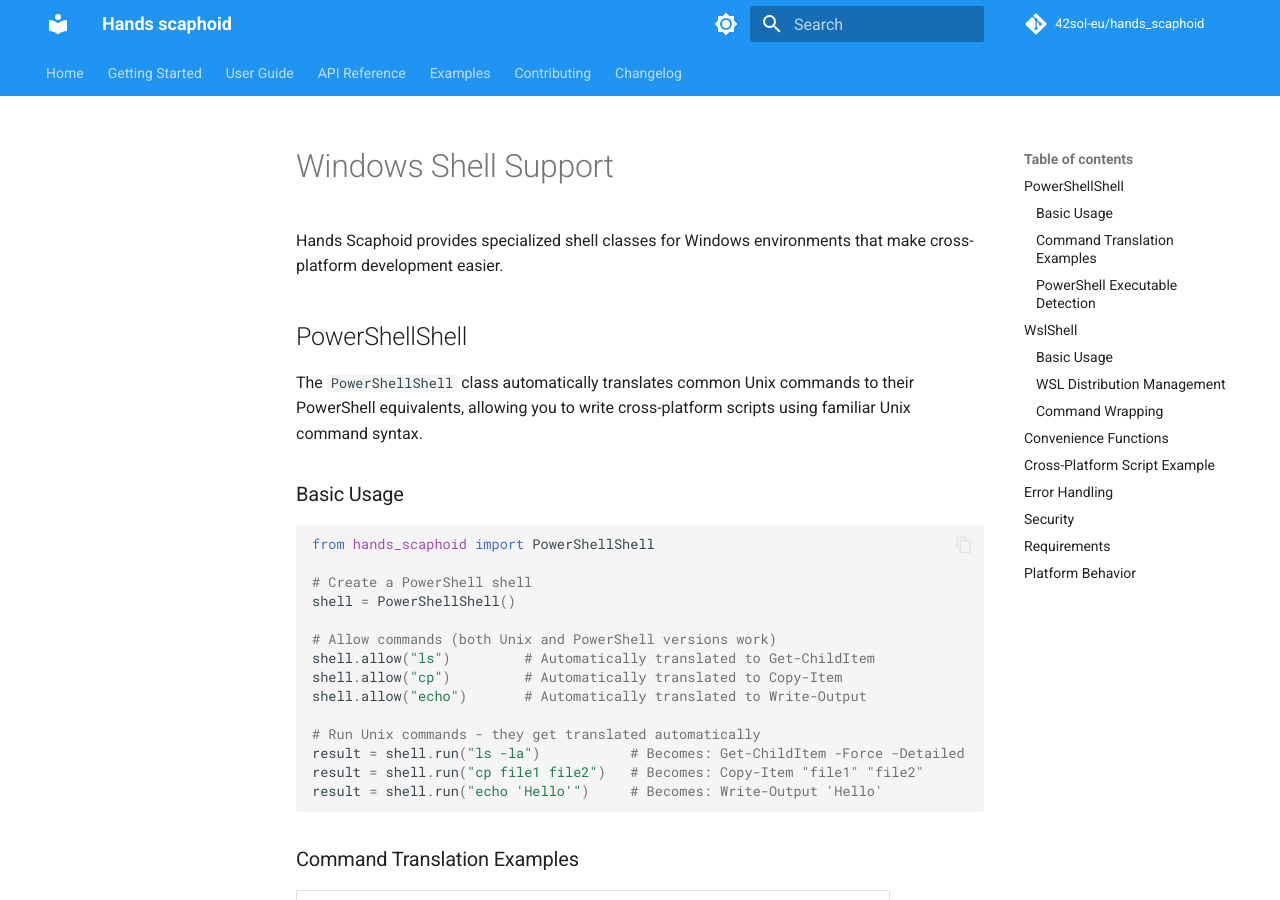
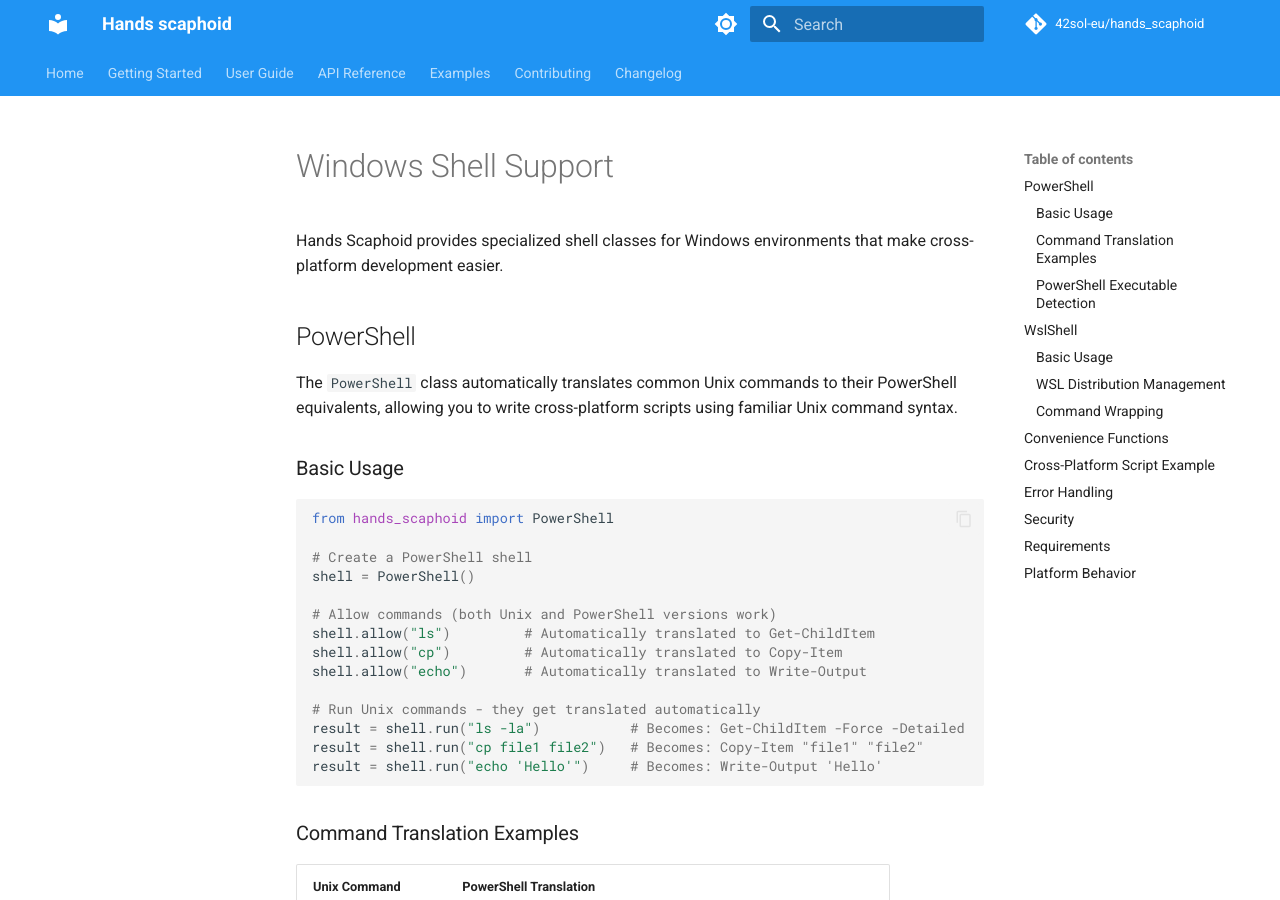
Before and after one commit to 42sol-eu/hands_scaphoid, an MkDocs documentation site: the page built from docs/windows-shells.md, in a window 1280 px wide and 900 px high. Built offline with MkDocs 1.6.1 and Material for MkDocs 9.7.7, drawn with Linux system fonts in a browser that asks for light colours; comment, search, counter and statistics services are not loaded; the version menu is left out; some of the changed text lies outside the part shown.

````diff
--- a/docs/windows-shells.md
+++ b/docs/windows-shells.md
@@ -2,17 +2,17 @@
 
 Hands Scaphoid provides specialized shell classes for Windows environments that make cross-platform development easier.
 
-## PowerShellShell
+## PowerShell
 
-The `PowerShellShell` class automatically translates common Unix commands to their PowerShell equivalents, allowing you to write cross-platform scripts using familiar Unix command syntax.
+The `PowerShell` class automatically translates common Unix commands to their PowerShell equivalents, allowing you to write cross-platform scripts using familiar Unix command syntax.
 
 ### Basic Usage
 
 ```python
-from hands_scaphoid import PowerShellShell
+from hands_scaphoid import PowerShell
 
 # Create a PowerShell shell
-shell = PowerShellShell()
+shell = PowerShell()
 
 # Allow commands (both Unix and PowerShell versions work)
 shell.allow("ls")         # Automatically translated to Get-ChildItem
@@ -115,13 +115,13 @@ distributions = get_available_wsl_distributions()
 
 ```python
 import platform
-from hands_scaphoid import Shell, PowerShellShell, WslShell
+from hands_scaphoid import Shell, PowerShell, WslShell
 
 def cross_platform_example():
     # Choose shell based on platform and requirements
     if platform.system() == "Windows":
         # Option 1: Use PowerShell for Windows compatibility
-        shell = PowerShellShell()
+        shell = PowerShell()
 
         # Option 2: Use WSL for Linux compatibility
         # shell = WslShell()
@@ -153,7 +153,7 @@ try:
 except RuntimeError as e:
     print(f"WSL not available: {e}")
     # Fallback to PowerShell or regular shell
-    shell = PowerShellShell()
+    shell = PowerShell()
     shell.allow("ls")
     result = shell.run("ls")
 ```
@@ -167,7 +167,7 @@ Both Windows shell classes inherit the same security model as the base `Shell` c
 
 ## Requirements
 
-- **PowerShellShell**: Works on any Windows system with PowerShell installed
+- **PowerShell**: Works on any Windows system with PowerShell installed
 - **WslShell**: Requires Windows Subsystem for Linux (WSL) to be installed and configured
 
 ## Platform Behavior
--- a/src/hands_scaphoid/__init__.py
+++ b/src/hands_scaphoid/__init__.py
@@ -8,8 +8,8 @@ command allowlisting, and Docker integration.
 from .__base__ import *  # noqa: F401, F403
 from .Shell import Shell
 from .ShellContext import ShellContext
-from .WindowsShells import PowerShellShell, WslShell, create_powershell_shell, create_wsl_shell
+from .WindowsShells import PowerShell, WslShell, create_powershell_shell, create_wsl_shell
 
 __version__ = "0.1.0"
 __author__ = "Andreas Häberle"
-__all__ = ["Shell", "ShellContext", "PowerShellShell", "WslShell", "create_powershell_shell", "create_wsl_shell"]
+__all__ = ["Shell", "ShellContext", "PowerShell", "WslShell", "create_powershell_shell", "create_wsl_shell"]
````
Also changed, not shown: docs/api/shell-context.md (+1 -1 lines), docs/api/shell.md (+1 -1 lines), docs/user-guide/basic-usage.md (+3 -3 lines), docs/user-guide/installation.md (+8 -8 lines), pyproject.toml (+6 -2 lines), 6 other files.
